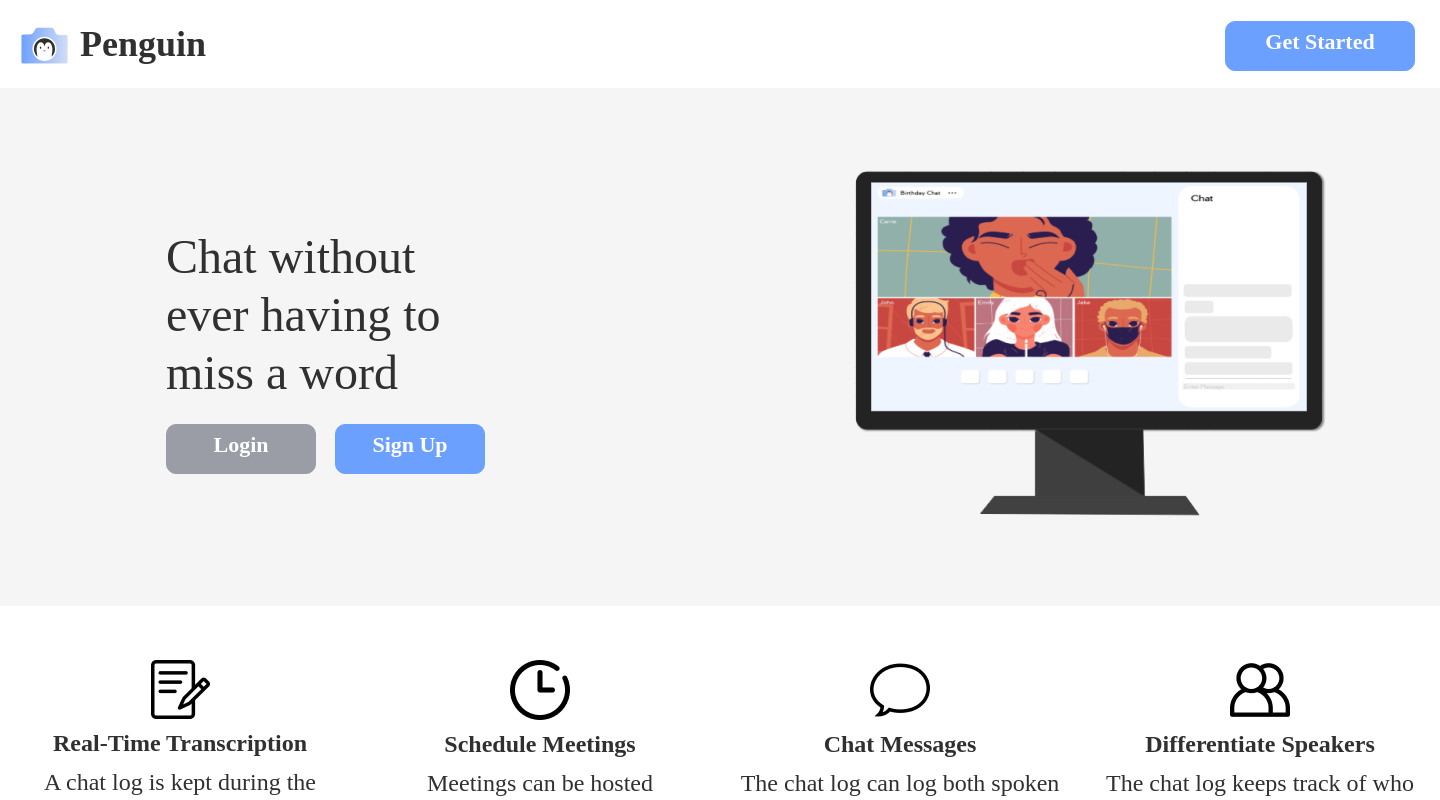
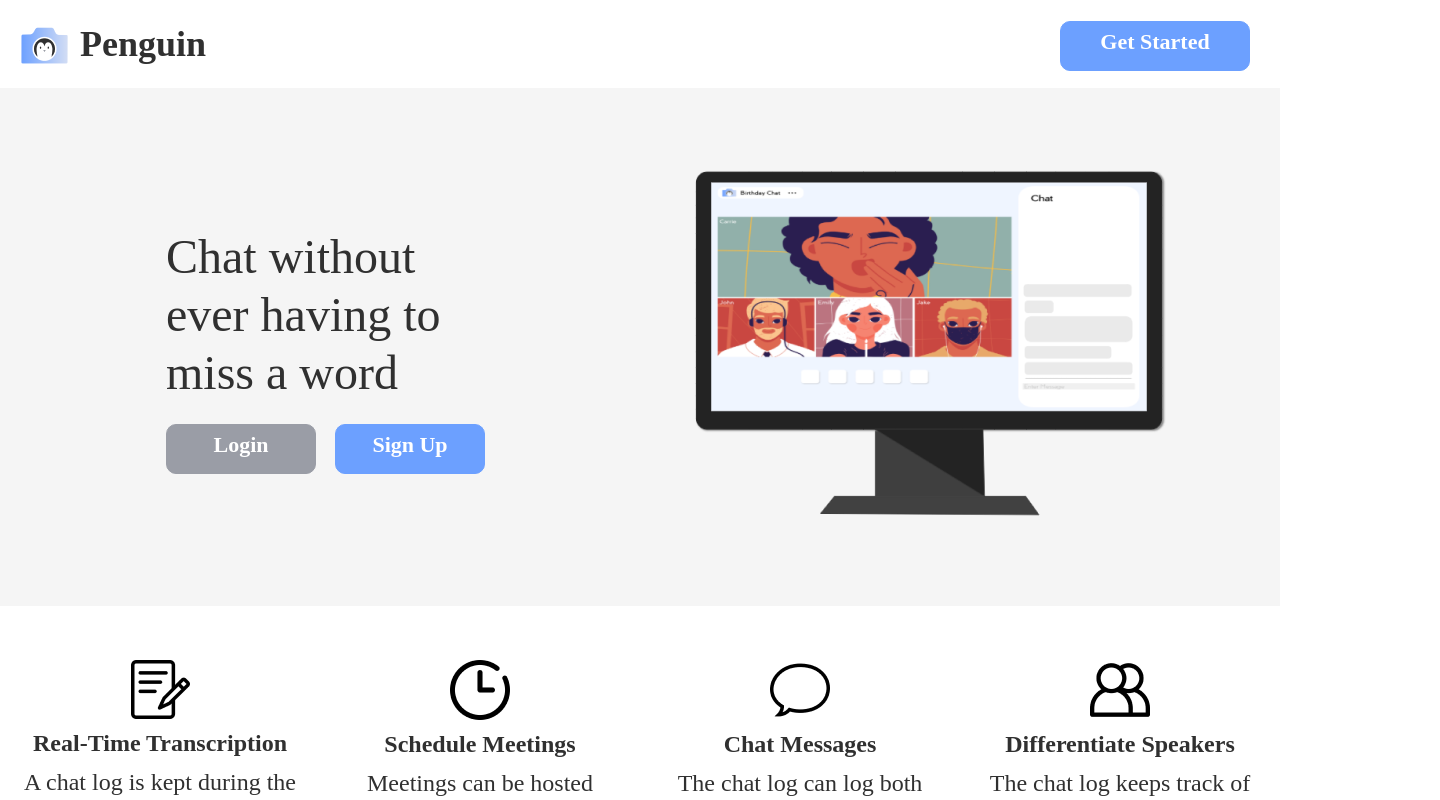
Before and after one commit to bluAsterisk/CECS448_Project, a React (Create React App) app in the folder Phase 3/penguin/: page / in a window 1280 px wide. Shown: the top 800 px of the page, 1440 px wide, since content can reach past the window. Built offline with nearby package versions, Linux system fonts and the light colour scheme.

Commit message:
edit padding

```diff
--- a/Phase 3/penguin/src/components/Header/Header.js
+++ b/Phase 3/penguin/src/components/Header/Header.js
@@ -5,19 +5,11 @@ import Logo from './Logo'
 const Container = styled.div`
     background-color: ${({ theme }) => theme.primary};
     position: fixed;
-    left: 0;
-    right: 0;
-    top: 0;
-    bottom: 0;
     height: 88px;
     display: flex;
     flex-direction: column;
     align-items: start;
-
-
 `
-
-
 function Header(){
     return(
         <Container>
--- a/Phase 3/penguin/src/components/Header/Logo.js
+++ b/Phase 3/penguin/src/components/Header/Logo.js
@@ -20,6 +20,7 @@ const PenguinName = styled.div`
     font-weight: bold;
     line-height: 43px;
     font-size: 36px;
+    color: "#303030";
 `
 function Logo(){
     return(
--- a/Phase 3/penguin/src/components/LandingPage/BottomPoints.js
+++ b/Phase 3/penguin/src/components/LandingPage/BottomPoints.js
@@ -8,10 +8,10 @@ import Writing from '../../assests/images/writing 1.png'
 
 const BottomContainer = styled.div`
     position: absolute;
-    width: 1440px;
+    width: auto;
     height: 518px;
-    left: 0px;
-    top: 650px;
+    padding-left: 0px;
+    padding-top: 650px;
 `
 const Column = styled.div`
     float: left;
--- a/Phase 3/penguin/src/components/LandingPage/Buttons.js
+++ b/Phase 3/penguin/src/components/LandingPage/Buttons.js
@@ -39,7 +39,7 @@ const GetStartedContainer = styled.div`
     position: absolute;
     width: 190px;
     height: 50px;
-    left: 1225px;
+    right: 30px;
     top: 21px;
 
     background: #6CA0FF;
--- a/Phase 3/penguin/src/components/LandingPage/MiddleBar.js
+++ b/Phase 3/penguin/src/components/LandingPage/MiddleBar.js
@@ -5,7 +5,7 @@ import Image from '../../assests/images/monitor.png'
 const Container = styled.div`
     background-color: ${({ theme }) => theme.secondary};
     position: absolute;
-    width: 1440px;
+    right:0;
     height: 518px;
     left: 0px;
     top: 88px;
```
